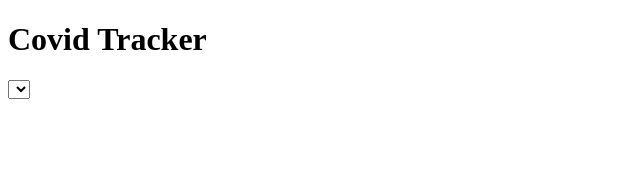
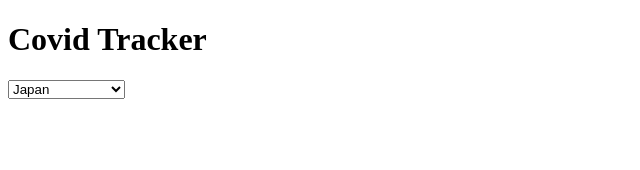
Before and after one commit to insilicomab/corona-tracker-app, a React (Create React App) app: page / in a window 1280 px wide. Shown: the top 170 px of the page, without its empty margins (0-640 px from the left). Built offline with nearby package versions, Linux system fonts and the light colour scheme; the HTML template or start-up script is replaced by a standard one.

Commit message:
modify Selector

```diff
--- a/src/components/Selector.js
+++ b/src/components/Selector.js
@@ -1,10 +1,13 @@
+import { useState } from "react";
 import countriesJson from "../countries.json";
 
 const Selector =()=> {
     return(
         <div>
             <select>
-                <option></option>
+                {countriesJson.map((country, index)=>
+                    <option key={index} value={country.Slug}>{country.Country}</option>
+                )}
             </select>
         </div>
     );
```
